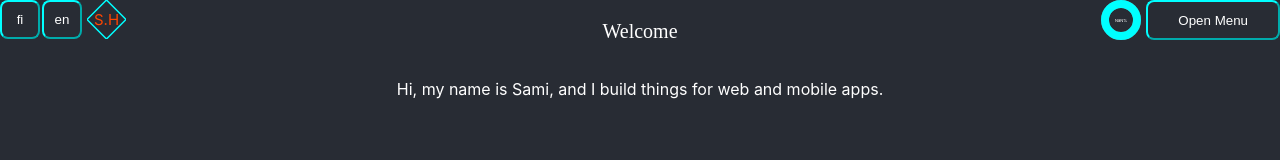
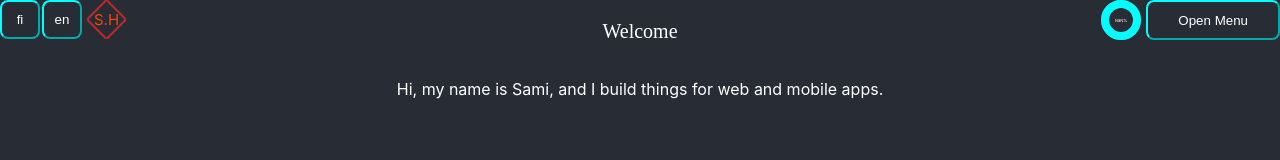
Before and after one commit to SamkHarks/My-page, a React (Create React App) app: page / in a window 1280 px wide. Shown: the top 160 px of the page. Built offline with nearby package versions, Linux system fonts and the light colour scheme.

Commit message:
use static background rec

```diff
--- a/src/components/DiamondProgress.tsx
+++ b/src/components/DiamondProgress.tsx
@@ -14,8 +14,9 @@ export const DiamondProgress = ({ progress, text, size }: Props) => {
     const rotationTransform = `rotate(45 ${halfSize} ${0})`;
     // Animation for the stroke
     const strokeDasharray = sideWidth * 4; // Total length of the diamond's border
-    //const strokeDashoffset = strokeDasharray - (progress / 100) * strokeDasharray;
-    const reversedDashoffset = (progress * strokeDasharray) / 100;
+    const strokeDashoffset = strokeDasharray - (progress / 100) * strokeDasharray;
+    //const reversedDashoffset = (progress * strokeDasharray) / 100;
+
     return (
         <svg width={size} height={size} viewBox={`0 0 ${size} ${size}`}>
 
@@ -39,11 +40,22 @@ export const DiamondProgress = ({ progress, text, size }: Props) => {
                 fill="none"
                 stroke="cyan"
                 strokeWidth="1.5"
-                strokeDasharray={strokeDasharray}
-                strokeDashoffset={-reversedDashoffset}
+                //strokeDasharray={strokeDasharray}
+                //strokeDashoffset={reversedDashoffset}
             />
             {/* foreground rectangle */}
-
+            <rect
+                x={halfSize}
+                y="0"
+                width={sideWidth}
+                height={sideWidth}
+                transform={rotationTransform}
+                fill="none"
+                stroke="red"
+                strokeWidth="1.5"
+                strokeDasharray={strokeDasharray}
+                strokeDashoffset={strokeDashoffset}
+            />
             {/* background text */}
             <text
                 x={halfSize}
@@ -70,17 +82,3 @@ export const DiamondProgress = ({ progress, text, size }: Props) => {
         </svg>
     );
 };
-/*
- <rect
-                x={halfSize}
-                y="0"
-                width={sideWidth}
-                height={sideWidth}
-                transform={rotationTransform}
-                fill="none"
-                stroke="orangered"
-                strokeWidth="1.5"
-                strokeDasharray={strokeDasharray}
-                strokeDashoffset={-reversedStrokeDashoffset}
-            />
-*/
```
